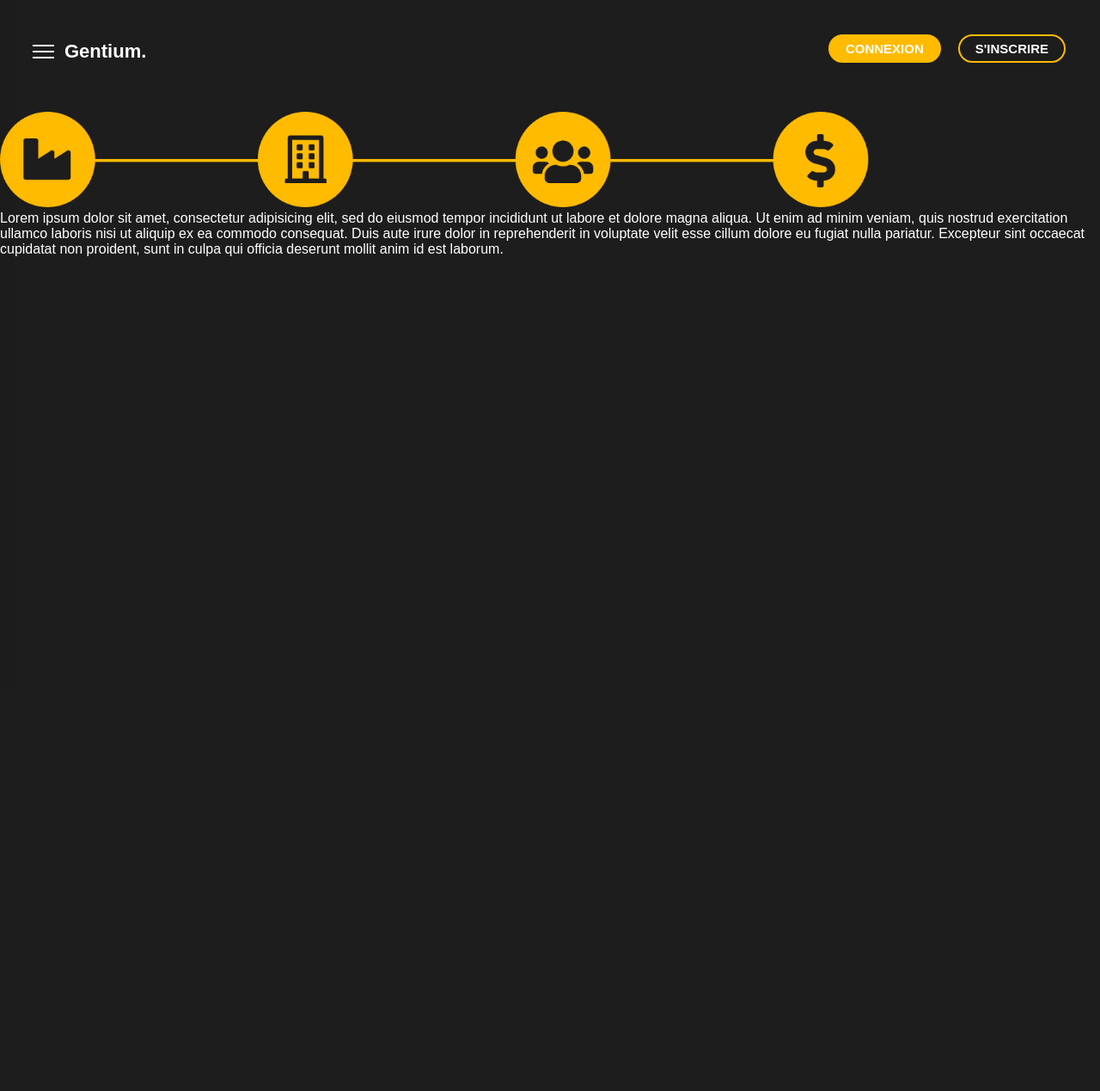
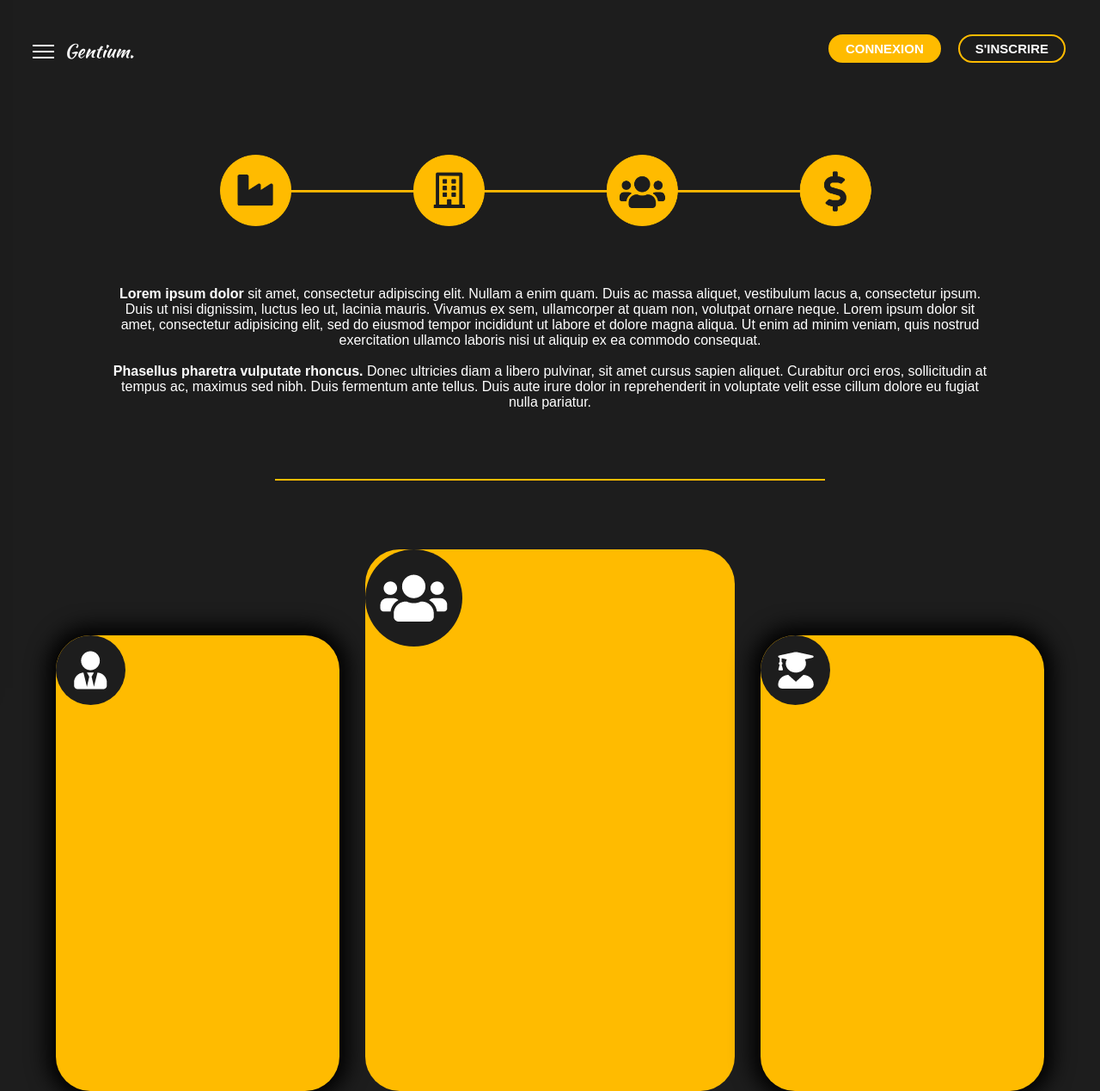
Before and after one commit to ugooP/Gentium, a plain HTML site: page html/decouvrir.html in a window 1280 px wide. Shown: the whole page at 86% size. Before the commit the page ends 800 px from the top, so only its background shows below. Drawn offline with Linux system fonts and the light colour scheme.

Commit message:
ça avance

```diff
--- a/css/connexion.css
+++ b/css/connexion.css
@@ -13,9 +13,9 @@ header {
 }
 header a {
   font-size: 22px;
-  font-weight: 700;
+  font-family: "Kaushan Script";
   float: left;
-  margin-top: 40px;
+  margin-top: 20px;
   margin-left: 20px;
   text-decoration: none;
   color: white;
--- a/css/decouvrir.css
+++ b/css/decouvrir.css
@@ -14,9 +14,9 @@ header {
 }
 header .index {
   font-size: 22px;
-  font-weight: 700;
+  font-family: "Kaushan Script";
   float: left;
-  margin-top: 7px;
+  margin-top: 3px;
   margin-left: 75px;
   text-decoration: none;
   color: white;
@@ -46,13 +46,50 @@ header .inscription {
 }
 
 /*MAIN1*/
-.main {
+.main1 {
   display: flex;
-  flex-direction: column;
+  flex-wrap: wrap;
   justify-content: center;
+  margin-top: 50px;
 }
 .main1 img {
-  width: 80%;
+  width: 60%;
 }
 .main1 p {
+  margin-top: 70px;
+  width: 80%;
+  text-align: center;
 }
+.main1_first_span, .main1_last_span {
+  font-weight: bold;
+}
+
+.sep1 {
+  display: block;
+  width: 50%;
+  margin: 80px 25%;
+  height: 2px;
+  background-color: #FFBB00;
+  }
+
+/*MAIN2*/
+.main2 {
+  display: flex;
+  flex-direction: row;
+  justify-content: center;
+  align-items: flex-end;
+}
+.card1, .card3 {
+  width: 330px;
+  height: 530px;
+  background-color: #FFBB00;
+  border-radius: 40px;
+  box-shadow: 0 0 25px 10px black;
+}
+.card2 {
+  width: 430px;
+  height: 630px;
+  background-color: #FFBB00;
+  border-radius: 40px;
+  margin: 0 30px;
+}
--- a/css/index.css
+++ b/css/index.css
@@ -1,3 +1,4 @@
+
 * {
   margin: 0;
   padding: 0;
@@ -11,7 +12,7 @@ body {
 /*HEADER*/
 header {
   display: block;
-  height: 130px;
+  height: 80px;
 }
 header .connexion {
   float: right;
@@ -42,6 +43,7 @@ header .inscription {
   flex-flow: row wrap;
   justify-content: space-around;
   align-items: center;
+  margin-top: 10vh;
 }
 .main1_left_part {
   display: flex;
@@ -52,15 +54,16 @@ header .inscription {
   width: 200px;
 }
 .main1_left_part h1 {
-  font-family: "stella", sans-serif;
+  font-family: "Kaushan Script", sans-serif;
   font-size: 150px;
-  font-weight: 500;
+  font-weight: 400;
+  margin: -40px 0 -15px -20px;
 }
 .main1_left_part p {
   font-size: 20px;
 }
 .main1_left_part a img {
-  width: 240px;
+  width: 220px;
   margin-top: 25px;
 }
 .main1_logo {
--- a/css/inscription.css
+++ b/css/inscription.css
@@ -13,9 +13,9 @@ header {
 }
 header a {
   font-size: 22px;
-  font-weight: 700;
+  font-family: "Kaushan Script";
   float: left;
-  margin-top: 40px;
+  margin-top: 20px;
   margin-left: 20px;
   text-decoration: none;
   color: white;
--- a/html/decouvrir.html
+++ b/html/decouvrir.html
@@ -3,6 +3,7 @@
   <head>
     <meta charset="utf-8">
     <title>Gentium.</title>
+    <link href="https://fonts.googleapis.com/css?family=Kaushan+Script&display=swap" rel="stylesheet">
     <link rel="stylesheet" href="../css/decouvrir.css">
     <link rel="stylesheet" href="../css/hamburger_et_menu.css">
   </head>
@@ -21,7 +22,28 @@
 
     <div class="main1">
       <img src="../img/graph1.png">
-      <p>Lorem ipsum dolor sit amet, consectetur adipisicing elit, sed do eiusmod tempor incididunt ut labore et dolore magna aliqua. Ut enim ad minim veniam, quis nostrud exercitation ullamco laboris nisi ut aliquip ex ea commodo consequat. Duis aute irure dolor in reprehenderit in voluptate velit esse cillum dolore eu fugiat nulla pariatur. Excepteur sint occaecat cupidatat non proident, sunt in culpa qui officia deserunt mollit anim id est laborum.</p>
+      <p><span class="main1_first_span">Lorem ipsum dolor</span> sit amet, consectetur adipiscing elit. Nullam a enim quam. Duis ac massa aliquet, vestibulum lacus a, consectetur ipsum. Duis ut nisi dignissim, luctus leo ut, lacinia mauris. Vivamus ex sem, ullamcorper at quam non, volutpat ornare neque. Lorem ipsum dolor sit amet, consectetur adipisicing elit, sed do eiusmod tempor incididunt ut labore et dolore magna aliqua. Ut enim ad minim veniam, quis nostrud exercitation ullamco laboris nisi ut aliquip ex ea commodo consequat.<br><br><span class="main1_last_span">Phasellus pharetra vulputate rhoncus.</span> Donec ultricies diam a libero pulvinar, sit amet cursus sapien aliquet. Curabitur orci eros, sollicitudin at tempus ac, maximus sed nibh. Duis fermentum ante tellus. Duis aute irure dolor in reprehenderit in voluptate velit esse cillum dolore eu fugiat nulla pariatur.</p>
+    </div>
+
+    <span class="sep1"></span>
+
+    <div class="main2">
+
+      <div class="card1">
+        <img src="../img/top_img_card1.png">
+        <ul>
+
+        </ul>
+      </div>
+
+      <div class="card2">
+        <img src="../img/top_img_card2.png">
+      </div>
+
+      <div class="card3">
+        <img src="../img/top_img_card3.png">
+      </div>
+
     </div>
 
     <div class="menu">
```
Also changed, not shown: html/connexion.html (+1 -0 lines), html/inscription.html (+1 -0 lines), index.html (+2 -1 lines), img/arrow.png (added), img/lien_decouvrir_index.png (deleted), img/top_img_card1.png (added), img/top_img_card2.png (added), img/top_img_card3.png (added).
